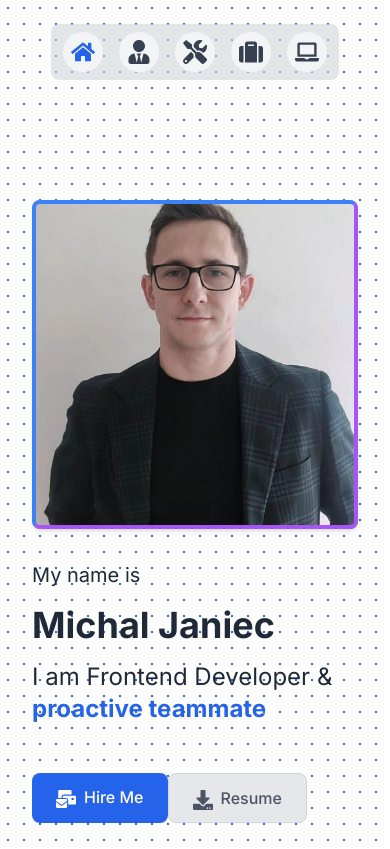
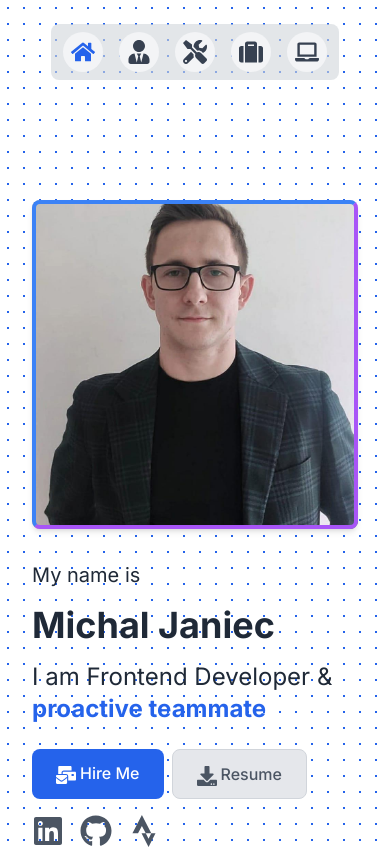
Before and after one commit to JaniecMichal/my-personal-page, a Next.js app: page / in a window 390 px wide. Shown: the top 849 px of the page. Built offline with nearby package versions, Linux system fonts and the light colour scheme.

Commit message:
impr mobile styling for main page

```diff
--- a/app/page.tsx
+++ b/app/page.tsx
@@ -20,32 +20,30 @@ const DYNAMIC_TEXTS = [
 export default async function Home() {
 	return (
 		<section className="py-12">
-			<div className="container mx-auto px-4 md:px-6 lg:px-8">
-				<div className="flex flex-col items-center md:flex-row">
+			<div className="mx-auto flex max-w-[1420px] flex-col items-center justify-center px-4 md:px-6 lg:flex-row lg:px-8">
 				<Img src={profilePic} alt="my--profile-photo" showBorder />
 
-					<div className="md:w-1/2 md:pl-8 lg:w-2/3 lg:pl-16">
+				<div className="min-w-full md:w-2/3 md:min-w-min md:pl-8 lg:pl-16">
 					<SmallHeading text="My name is" />
 					<MainHeading text="Michal Janiec" />
 					<DynamicLabel text="I am Frontend Developer &" dynamicTexts={DYNAMIC_TEXTS} />
 
-						<div className="mt-12 flex flex-row sm:space-x-4 sm:space-y-0">
+					<div className="mt-6 flex flex-row gap-2 sm:space-x-4 sm:space-y-0 lg:mt-8">
 						<PrimaryButton
 							href="mailto:michal.janiec95@gmail.com"
-								icon={<FaMailBulk className="mr-2 inline-block h-5 w-5" />}
+							icon={<FaMailBulk className="mr-1 inline-block h-5 w-5 lg:mr-2" />}
 							text="Hire Me"
 						/>
 
 						<SecondaryButton
 							href="/cv.pdf"
-								icon={<FaDownload className="mr-2 inline-block h-5 w-5" />}
+							icon={<FaDownload className="mr-1 inline-block h-5 w-5 lg:mr-2" />}
 							text="Resume"
 						/>
 					</div>
 					<Socials />
 				</div>
 			</div>
-			</div>
 		</section>
 	);
 }
--- a/src/components/socials/index.tsx
+++ b/src/components/socials/index.tsx
@@ -20,7 +20,7 @@ const SOCIALS = [
 export const Socials = () => {
 	return (
 		<IconContext.Provider value={{ size: "32px" }}>
-			<section className="mt-16 flex space-x-4">
+			<section className="mt-4 flex space-x-4 lg:mt-10">
 				{SOCIALS.map((social) => (
 					<a className="text-gray-600 hover:text-blue-500" href={social.href}>
 						{social.icon}
```
Lines whose indentation alone changed are shown as unchanged.
